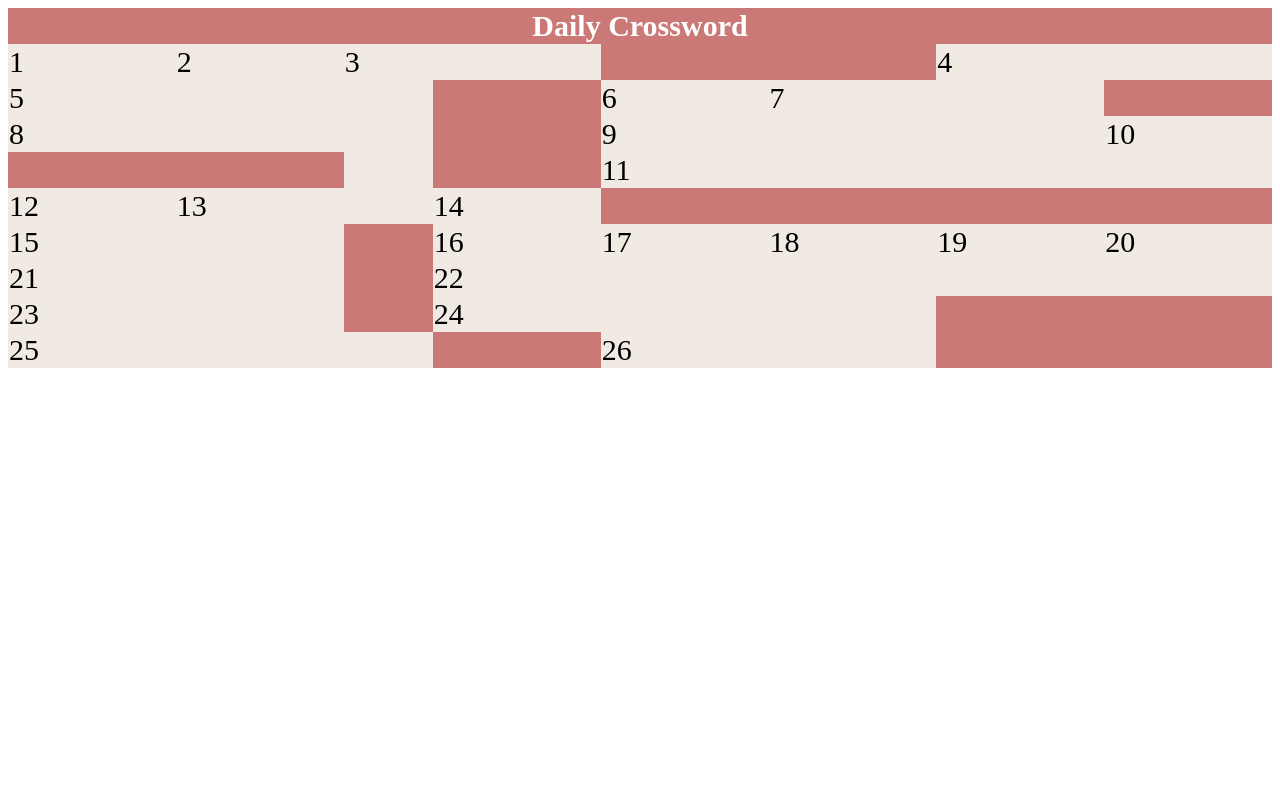
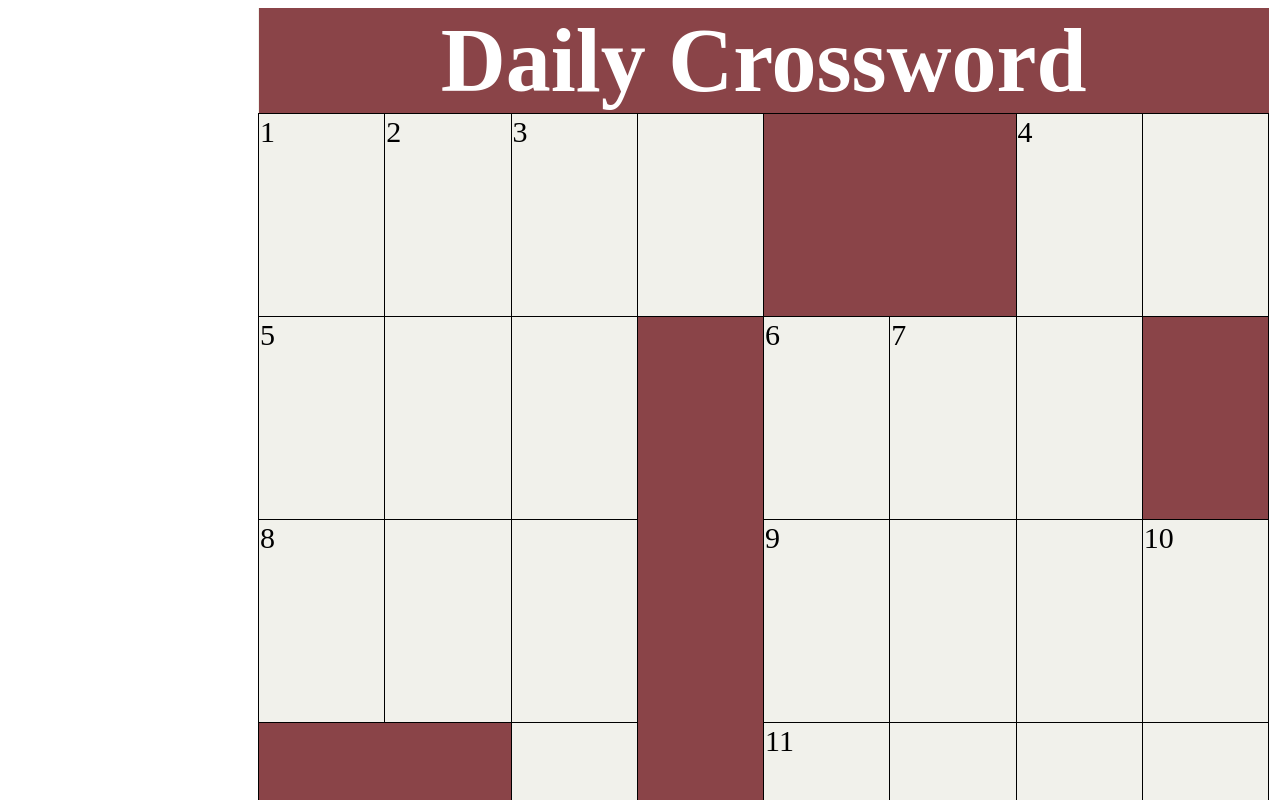
Before and after one commit to CoderOphilia/Lab4-Multimedia, a plain HTML site: page index.html in a window 1280 px wide. Shown: the top 800 px of the page. Drawn offline with Linux system fonts and the light colour scheme.

Commit message:
Update style.css

```diff
--- a/style.css
+++ b/style.css
@@ -1,21 +1,32 @@
+/* Student Name: Ophilia Fradarick */
+
 @charset "utf8";
 
 .table1{
-    background-color: rgb(240, 234, 227);
-    width:100%;
+    background-color: #f1f1eb;
+    width:80%;
     font-size: 30px;
     border-spacing: 20px;
     border-collapse: collapse;
+    margin-left:250px ;
 }
 
 .header{
-    background-color: rgba(173, 34, 34, 0.562);
-    color:white;
+    background-color: #8A4448;
+    color:#ffffff;
     text-align: center;
     font-weight: bold;
-    font-size: 1em;
+    font-size: 3em;
+    height: 100px;
 }
 
 .coloredBlock{
-    background-color: rgba(173, 34, 34, 0.562);
+    background-color: #8A4448
 }
+
+.table1 td{
+    width: 100px;
+    height: 200px;
+    border: 1px solid black;
+    vertical-align: top;
+}
```
